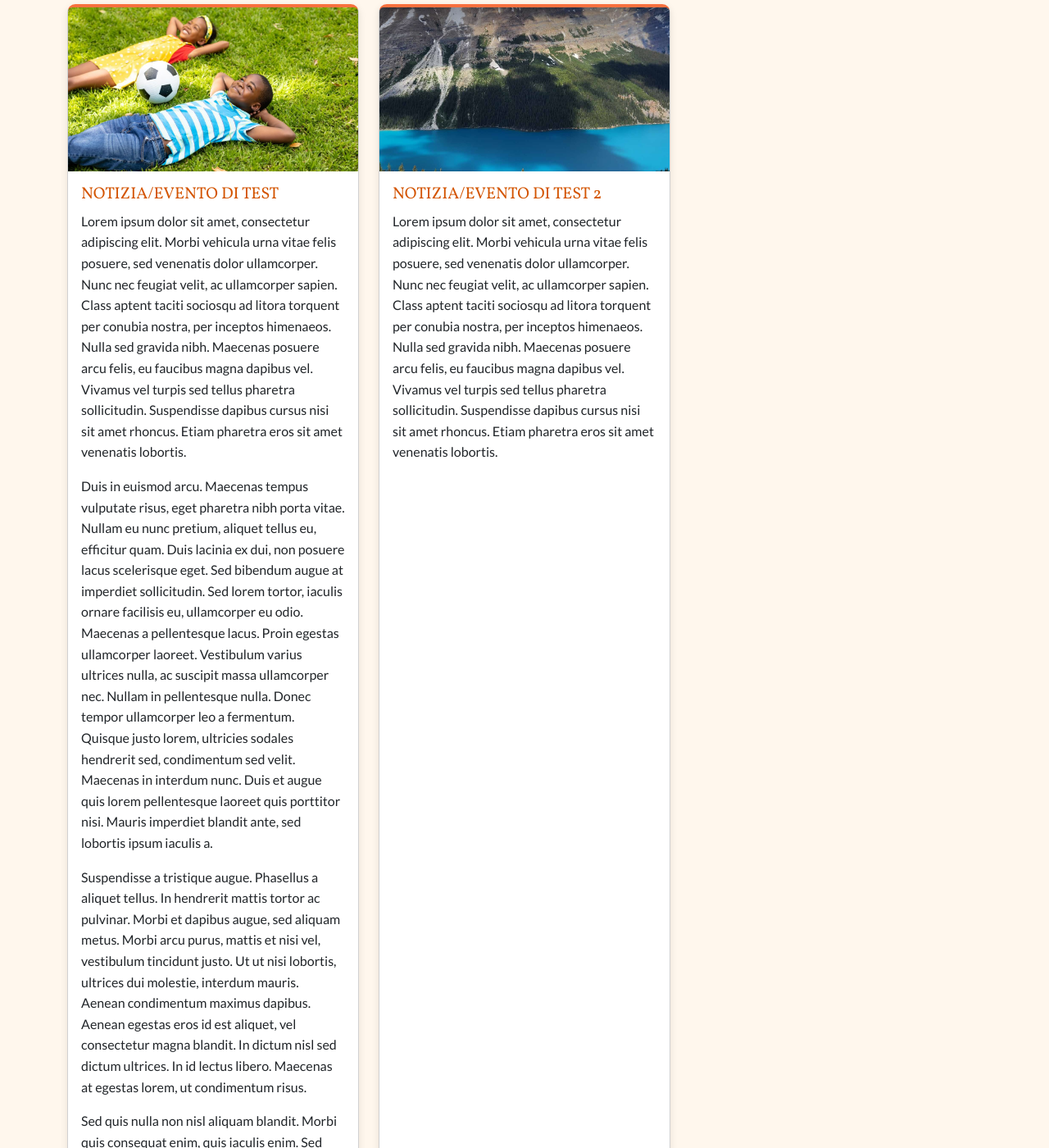
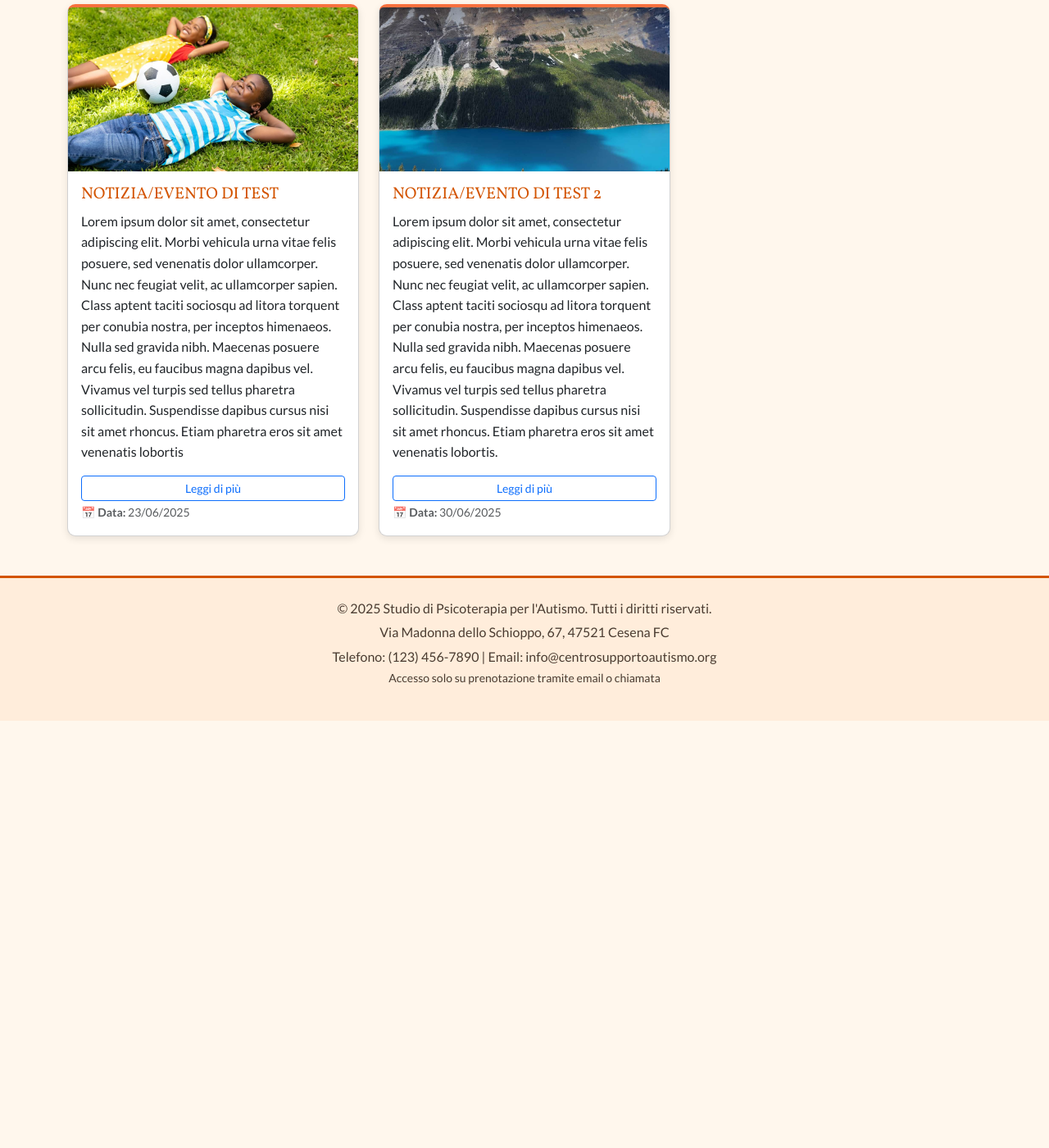
Before and after one commit to Niqquola/Baldinini, a Jekyll site: the page built from eventi.html, in a window 1280 px wide and 1400 px high, scrolled down 360 px. Shown: the whole window at 82% size. Built offline with Jekyll 4.4.1, drawn with Linux system fonts in a browser that asks for light colours; after the commit the page ends 1239 px from its top, so only the background shows below that; some of the changed text lies outside the part shown.

Commit message:
Update Eventi “2025-06-23-notizia-evento-di-test”

```diff
--- a/_events/2025-06-23-notizia-evento-di-test.md
+++ b/_events/2025-06-23-notizia-evento-di-test.md
@@ -4,13 +4,4 @@ date: 2025-06-23 12:37:00
 image: /images/elitegates-344853-childrenyardsmiling-image1.jpg
 location: Viale Antonio Gramsci, 308, 47521 Cesena FC
 ---
-
-
-
-Lorem ipsum dolor sit amet, consectetur adipiscing elit. Morbi vehicula urna vitae felis posuere, sed venenatis dolor ullamcorper. Nunc nec feugiat velit, ac ullamcorper sapien. Class aptent taciti sociosqu ad litora torquent per conubia nostra, per inceptos himenaeos. Nulla sed gravida nibh. Maecenas posuere arcu felis, eu faucibus magna dapibus vel. Vivamus vel turpis sed tellus pharetra sollicitudin. Suspendisse dapibus cursus nisi sit amet rhoncus. Etiam pharetra eros sit amet venenatis lobortis.
-
-Duis in euismod arcu. Maecenas tempus vulputate risus, eget pharetra nibh porta vitae. Nullam eu nunc pretium, aliquet tellus eu, efficitur quam. Duis lacinia ex dui, non posuere lacus scelerisque eget. Sed bibendum augue at imperdiet sollicitudin. Sed lorem tortor, iaculis ornare facilisis eu, ullamcorper eu odio. Maecenas a pellentesque lacus. Proin egestas ullamcorper laoreet. Vestibulum varius ultrices nulla, ac suscipit massa ullamcorper nec. Nullam in pellentesque nulla. Donec tempor ullamcorper leo a fermentum. Quisque justo lorem, ultricies sodales hendrerit sed, condimentum sed velit. Maecenas in interdum nunc. Duis et augue quis lorem pellentesque laoreet quis porttitor nisi. Mauris imperdiet blandit ante, sed lobortis ipsum iaculis a.
-
-Suspendisse a tristique augue. Phasellus a aliquet tellus. In hendrerit mattis tortor ac pulvinar. Morbi et dapibus augue, sed aliquam metus. Morbi arcu purus, mattis et nisi vel, vestibulum tincidunt justo. Ut ut nisi lobortis, ultrices dui molestie, interdum mauris. Aenean condimentum maximus dapibus. Aenean egestas eros id est aliquet, vel consectetur magna blandit. In dictum nisl sed dictum ultrices. In id lectus libero. Maecenas at egestas lorem, ut condimentum risus.
-
-Sed quis nulla non nisl aliquam blandit. Morbi quis consequat enim, quis iaculis enim. Sed elementum nulla in odio tristique molestie. Pellentesque non libero nec turpis luctus rutrum non nec ante. Vestibulum sagittis faucibus lacinia. Nullam eu arcu facilisis eros suscipit aliquam. Ut ultrices massa at mauris aliquam cursus laoreet quis quam. Vestibulum tortor ligula, hendrerit nec lacinia sit amet, tincidunt vitae tellus. Interdum et malesuada fames ac ante ipsum primis in faucibus. Vivamus faucibus volutpat lectus eu fermentum. Vivamus et turpis elit. Nam faucibus, nibh ac feugiat ullamcorper, diam lacus ornare massa, ut ultrices tortor eros vel lorem. Morbi in lacinia felis, scelerisque fermentum leo. Mauris est dui, lobortis id suscipit non, placerat ac odio. Pellentesque ligula tellus, fringilla sit amet ullamcorper ut, porta eget justo. In vitae rutrum nibh.
+Lorem ipsum dolor sit amet, consectetur adipiscing elit. Morbi vehicula urna vitae felis posuere, sed venenatis dolor ullamcorper. Nunc nec feugiat velit, ac ullamcorper sapien. Class aptent taciti sociosqu ad litora torquent per conubia nostra, per inceptos himenaeos. Nulla sed gravida nibh. Maecenas posuere arcu felis, eu faucibus magna dapibus vel. Vivamus vel turpis sed tellus pharetra sollicitudin. Suspendisse dapibus cursus nisi sit amet rhoncus. Etiam pharetra eros sit amet venenatis lobortis
```
